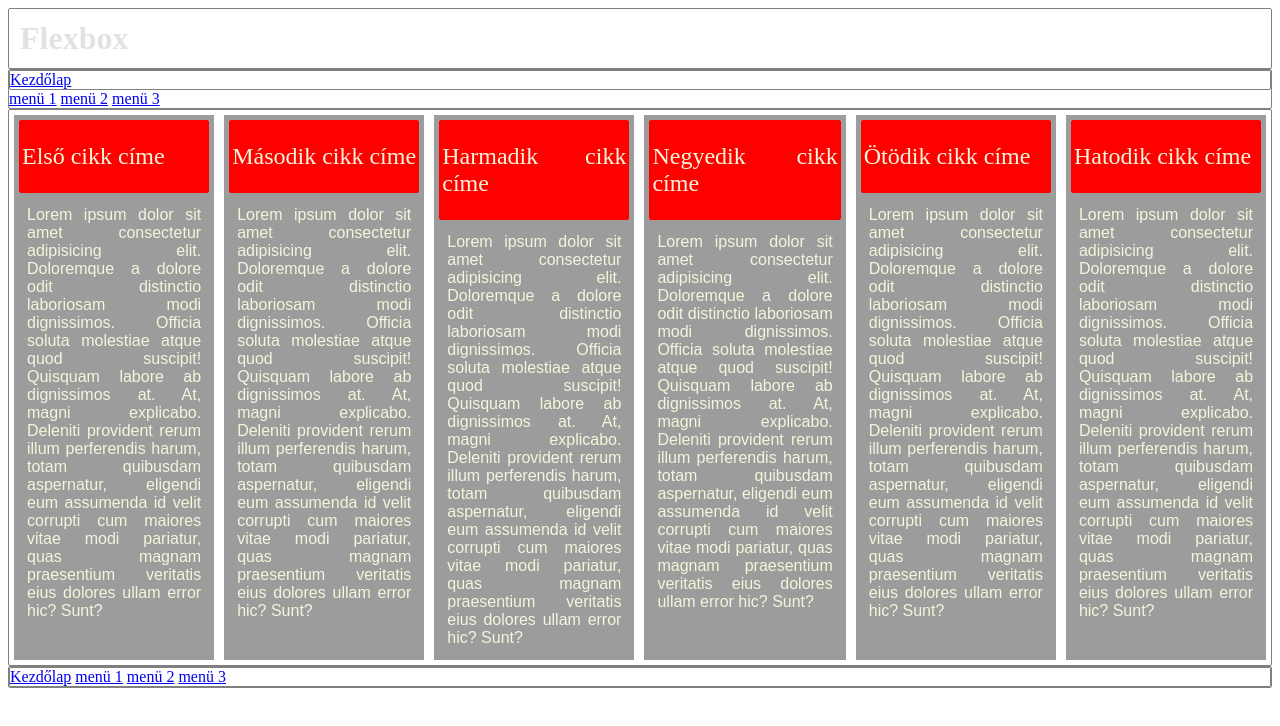
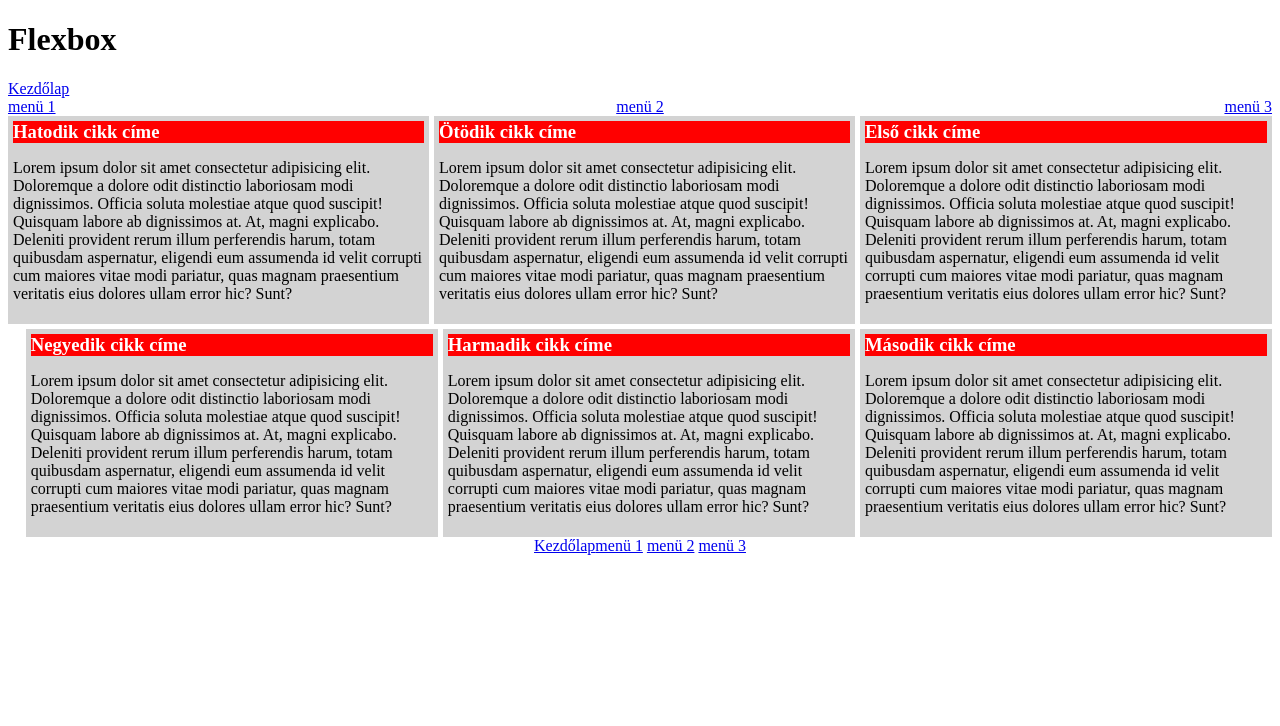
Before and after one commit to bbarbis/barate_barbara_flexbox, a plain HTML site: page index.html in a window 1280 px wide. Drawn offline with Linux system fonts and the light colour scheme.

Commit message:
flexbox_js

```diff
--- a/index.html
+++ b/index.html
@@ -6,6 +6,8 @@
     <meta name="viewport" content="width=device-width, initial-scale=1.0">
     <title>Baraté Barbara</title>
     <link rel="stylesheet" href="style.css">
+    <script src="main.js"></script>
+
 </head>
 <body>
     <main>
@@ -14,7 +16,7 @@
         </header>
         <nav>
             <div id="home"> <a href="#">Kezdőlap</a></div>
-            <div id="menu">
+            <div id="fenti_menu">
                 <a href="#">menü 1</a>
                 <a href="#">menü 2</a>
                 <a href="#">menü 3</a>
@@ -23,7 +25,7 @@
         <section>
             <article>
                 <header>
-                    <h2>Első cikk címe</h2>
+                    <h1>Első cikk címe</h1>
                 </header>
                 <p>Lorem ipsum dolor sit amet consectetur adipisicing elit. Doloremque a dolore odit distinctio laboriosam modi dignissimos. Officia soluta molestiae atque quod suscipit! Quisquam labore ab dignissimos at. At, magni explicabo.
                     Deleniti provident rerum illum perferendis harum, totam quibusdam aspernatur, eligendi eum assumenda id velit corrupti cum maiores vitae modi pariatur, quas magnam praesentium veritatis eius dolores ullam error hic? Sunt?
@@ -31,7 +33,7 @@
             </article>
             <article>
                 <header>
-                <h2>Második cikk címe</h2>
+                <h1>Második cikk címe</h1>
                 </header>
                 <p>Lorem ipsum dolor sit amet consectetur adipisicing elit. Doloremque a dolore odit distinctio laboriosam modi dignissimos. Officia soluta molestiae atque quod suscipit! Quisquam labore ab dignissimos at. At, magni explicabo.
                     Deleniti provident rerum illum perferendis harum, totam quibusdam aspernatur, eligendi eum assumenda id velit corrupti cum maiores vitae modi pariatur, quas magnam praesentium veritatis eius dolores ullam error hic? Sunt?
@@ -39,7 +41,7 @@
             </article>
             <article>
                 <header>
-                <h2>Harmadik cikk címe</h2>
+                <h1>Harmadik cikk címe</h1>
                 </header>
                 <p>Lorem ipsum dolor sit amet consectetur adipisicing elit. Doloremque a dolore odit distinctio laboriosam modi dignissimos. Officia soluta molestiae atque quod suscipit! Quisquam labore ab dignissimos at. At, magni explicabo.
                     Deleniti provident rerum illum perferendis harum, totam quibusdam aspernatur, eligendi eum assumenda id velit corrupti cum maiores vitae modi pariatur, quas magnam praesentium veritatis eius dolores ullam error hic? Sunt?
@@ -47,23 +49,23 @@
             </article>
             <article>
                 <header>
-                <h2>Negyedik cikk címe</h2>
+                <h1>Negyedik cikk címe</h1>
                 </header>
                 <p>Lorem ipsum dolor sit amet consectetur adipisicing elit. Doloremque a dolore odit distinctio laboriosam modi dignissimos. Officia soluta molestiae atque quod suscipit! Quisquam labore ab dignissimos at. At, magni explicabo.
                     Deleniti provident rerum illum perferendis harum, totam quibusdam aspernatur, eligendi eum assumenda id velit corrupti cum maiores vitae modi pariatur, quas magnam praesentium veritatis eius dolores ullam error hic? Sunt?
                     </p>
             </article>
-            <article>
+            <article class="probaBox">
                 <header>
-                <h2>Ötödik cikk címe</h2>
+                <h1>Ötödik cikk címe</h1>
                 </header>
                 <p>Lorem ipsum dolor sit amet consectetur adipisicing elit. Doloremque a dolore odit distinctio laboriosam modi dignissimos. Officia soluta molestiae atque quod suscipit! Quisquam labore ab dignissimos at. At, magni explicabo.
                     Deleniti provident rerum illum perferendis harum, totam quibusdam aspernatur, eligendi eum assumenda id velit corrupti cum maiores vitae modi pariatur, quas magnam praesentium veritatis eius dolores ullam error hic? Sunt?
                     </p>
             </article>
-            <article>
+            <article class="probaBox">
                 <header>
-                <h2>Hatodik cikk címe</h2>
+                <h1>Hatodik cikk címe</h1>
                 </header>
                 <p>Lorem ipsum dolor sit amet consectetur adipisicing elit. Doloremque a dolore odit distinctio laboriosam modi dignissimos. Officia soluta molestiae atque quod suscipit! Quisquam labore ab dignissimos at. At, magni explicabo.
                     Deleniti provident rerum illum perferendis harum, totam quibusdam aspernatur, eligendi eum assumenda id velit corrupti cum maiores vitae modi pariatur, quas magnam praesentium veritatis eius dolores ullam error hic? Sunt?
@@ -72,10 +74,12 @@
         </section>
         <footer>
             <nav>
-                <a href="#">Kezdőlap</a>
-                <a href="#">menü 1</a>
-                <a href="#">menü 2</a>
-                <a href="#">menü 3</a>
+                <div><a href="#">Kezdőlap</a></div>
+                <div>
+                    <a href="#">menü 1</a>
+                    <a href="#">menü 2</a>
+                    <a href="#">menü 3</a>
+                </div>
             </nav>
         </footer>
     </main>
--- /dev/null
+++ b/main.js
@@ -0,0 +1,15 @@
+/* Azok az utasítások amelyek használják a HTML oldalon lévő elemeket
+*Csak akkor szabad lefutniuk,
+*ha már betöltődött az oldal
+ */
+window.addEventListener("load",init);
+function init() {
+    /**kattintás esemény hozzáadása az egyes elemekhez */
+    /* onclick="udvozles()" */
+    document.querySelector("header").addEventListener("click", udvozles);
+}
+
+function udvozles() {
+    console.log("Üdvözöllek!");
+    alert("hahó");
+}
--- a/style.css
+++ b/style.css
@@ -1,95 +1,59 @@
 
-body{
-    background-color: white;
-}
-main{
-    display: flexbox;
-
-    border: 1px solid gray;
-    border-radius: 2px;
-    padding:auto;
-    margin:auto;
-    border:0;
-}
-header{
-    border: 1px solid gray;
-    border-radius: 2px;
-
-}
-h1{
-    color: #e2e2e2;
-    background-color: white;
-    padding: 3px;
-    margin: 8px;
-}
-nav{
-    margin:0;
-    border:0;
-    border: 1px solid gray;
-    border-radius: 2px;
-}
-#home{
-    border: 1px solid gray;
-    border-radius: 2px;
+*{
+    box-sizing: border-box;
 }
 article{
-    padding:0;
-    margin:0;
-    border:0;
-    text-align: justify;
-    color: beige;
-    margin: 5px;
-    background: #9c9c9c;
-    flex: 1 1 200px;
+    background-color: lightgray;
+    padding: 5px;
 }
-article header{
-    border: 1px solid red;
+article h1{
     background-color: red;
-    margin: 5px;
-    padding: 2px;
+    color: white;
+    margin: 0px;
+}
 
-}
-article h2{
-    font-weight: 50;
-}
-article p{
-    padding: 8px;
-    margin: 5px;
-    font-family: sans-serif;
-
-}
-article:nth-of-type(1){
-    order: 0;
-}
-article:nth-of-type(2){
-    order: 0;
-}
-article:nth-of-type(3){
-    order: 0;
-}
-article:nth-of-type(4)  {
-    flex-grow: 10;
-    order: 0;
-  }
-article:nth-of-type(5){
-    order: 0;
-}
 section{
     display: flex;
-    flex-flow: row wrap;
-    align-items: stretch;
-    justify-content: space-around;
-    margin: 0 auto;
-    border: 1px solid gray;
-    border-radius: 2px;
+    flex-flow: wrap;
+    flex-direction: row-reverse;
+    gap: 5px;
+    align-items: baseline;
+    align-content: flex-start;
+    /*justify-content: ;*/
 }
-article:nth-of-type(4)  {
-    flex-grow: 10;
+section > *{
+    /*flex-basis: calc(33% - 5px);
+    flex-grow: 1;
+    flex-shrink: 0;*/
+    flex-basis: calc(33% - 5px);
+}
+section article:nth-child(1){
+    order: -20;
+}
+.probaBox{
+    flex-grow: 3;
+    align-self: flex-end;
+    order:-10;
+}
+/*Menü kialakítása*/
+#fenti_menu{
+    display: flex;
+    flex-direction: row;
+    justify-content: space-between;
+}
+footer nav{
+    display: flex;
+    justify-content: center;
+}
+  @media only screen and (max-width:600px){
+        section{
+            flex-direction: column;
+        }
+        nav{
+            flex-direction: column;
+        }
+        #fenti_menu{
+            display: flex;
+            flex-direction: column;
+        }
   }
-  footer{
-    padding:0;
-    margin:0;
-    border:0;
-    border: 1px solid gray;
-    border-radius: 2px;
-  }
```
